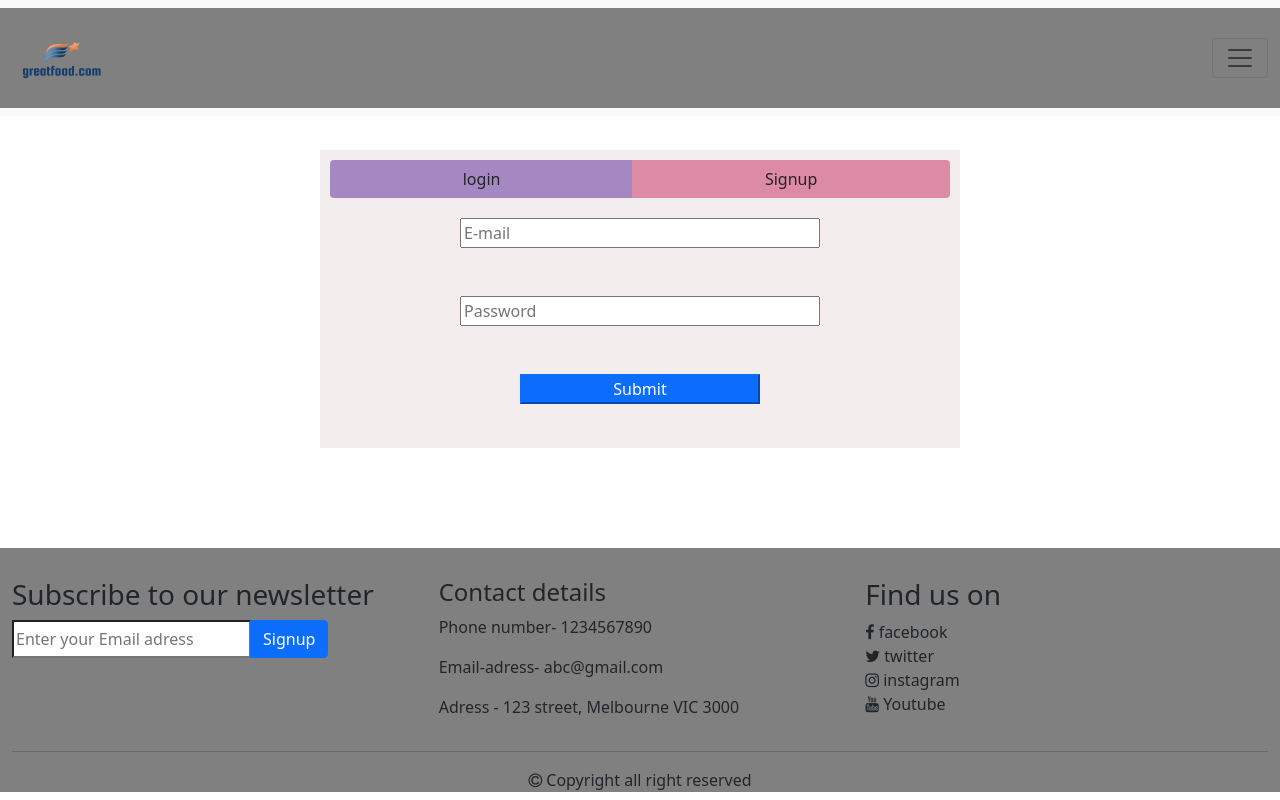
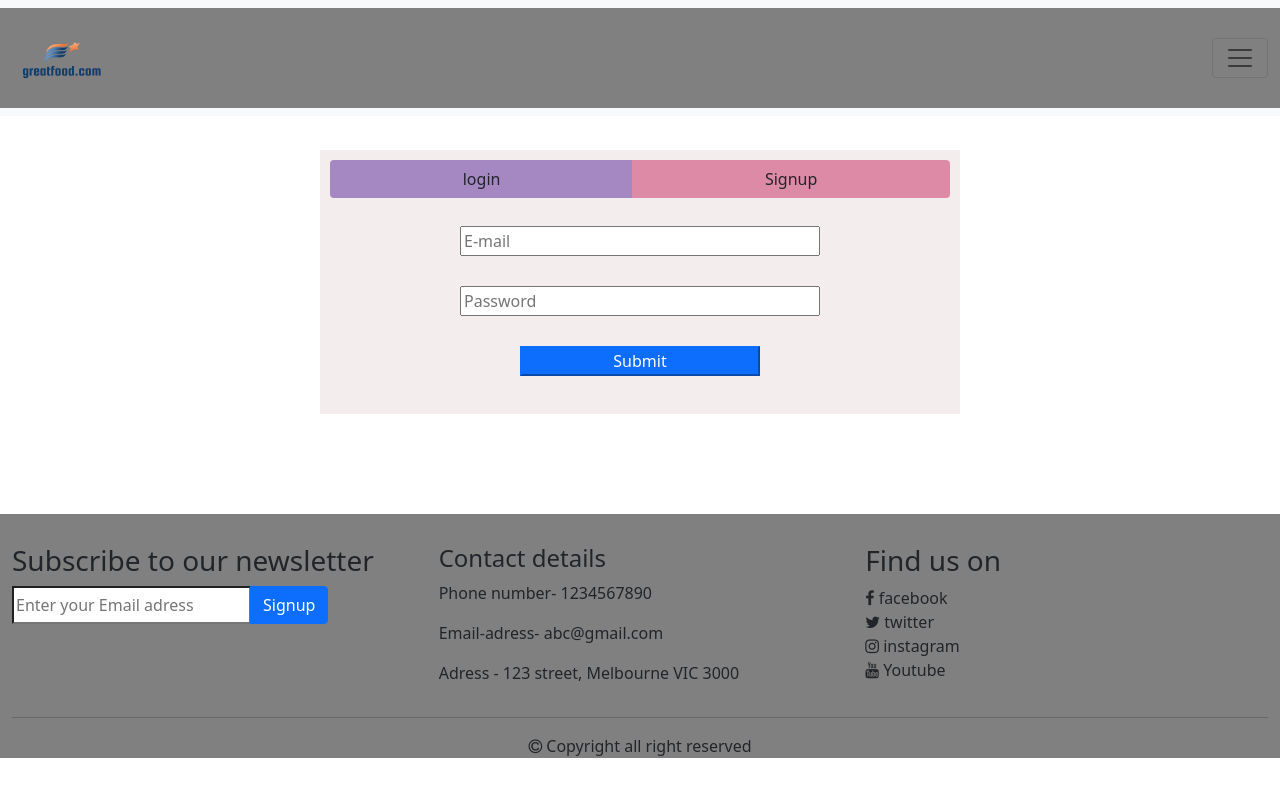
Before and after one commit to Preetimarwah/Recipefinder, a React (Create React App) app: page /Login in a window 1280 px wide. Built offline with nearby package versions, Linux system fonts and the light colour scheme; a web font is replaced by a local one.

Commit message:
newcommit

```diff
--- a/src/Appfolder/Login.js
+++ b/src/Appfolder/Login.js
@@ -50,9 +50,9 @@ y.style.display="none";
   <form>
 <div id ="alreadyregister">
   <div class="form-content">
-<input type="email" placeholder="E-mail" name="E-mail" required></input><br/><br/>
-<input type="password" placeholder="Password" name="password" required></input><br/><br/>
-<button class= "btn-primary">Submit</button><br/>
+<input type="email" placeholder="E-mail" name="E-mail" required></input>
+<input type="password" placeholder="Password" name="password" required></input>
+<button class= "btn-primary">Submit</button>
 
 </div>
   </div>
@@ -63,24 +63,24 @@ y.style.display="none";
   <div id="register">
   <div class="form-content">
 
-<input type="text" placeholder="Type your name here" name="bname" required ></input><br/><br/>
+<input type="text" placeholder="Type your name here" name="bname" required ></input>
 
-<input type="email"placeholder="Type your E-mail here" name="E-mail" required></input><br/><br/>
+<input type="email"placeholder="Type your E-mail here" name="E-mail" required></input>
 
 <input type="password" placeholder="Type your password here"
 onChange={(e)=>{setPasswordValue(e.target.value)
-console.log(passwordValue)}} name="password" required></input><br/>
-{error && <span>Please type a strong password</span>}       <br/>
+console.log(passwordValue)}} name="password" required></input>
+{error && <span>Please type a strong password</span>}
 
 <input type="password" placeholder="Confirm your password here" name="number"
 onChange={(e)=>{setConfirmPasswordValue(e.target.value)
   console.log(passwordValue)}}
-required/><br/>
-{error2 && <span>This value should be equal to your password</span>}   <br/>
+required/>
+{error2 && <span>This value should be equal to your password</span>}
 
-<input type="number" placeholder="Type your Phone number here" name="number" required/><br/><br/>
+<input type="number" placeholder="Type your Phone number here" name="number" required/>
 
-<button type="submit" onClick={checkPassword} class="btn-primary">Submit</button><br/>
+<button type="submit" onClick={checkPassword} class="btn-primary">Submit</button>
 
 </div>
   </div> </form>
--- a/src/Appfolder/index.css
+++ b/src/Appfolder/index.css
@@ -113,12 +113,14 @@ height: 500px;
     justify-content: center;
     align-items: center;
     flex-wrap: wrap;
-    margin-top: 10px;
+    margin-top: 18px;
     padding: 10px;
+    margin-bottom:18px ;
   }
 
   .form-content input{
     width: 60%;
+    margin-bottom:30px ;
   }
 
   .form-content button{
```
